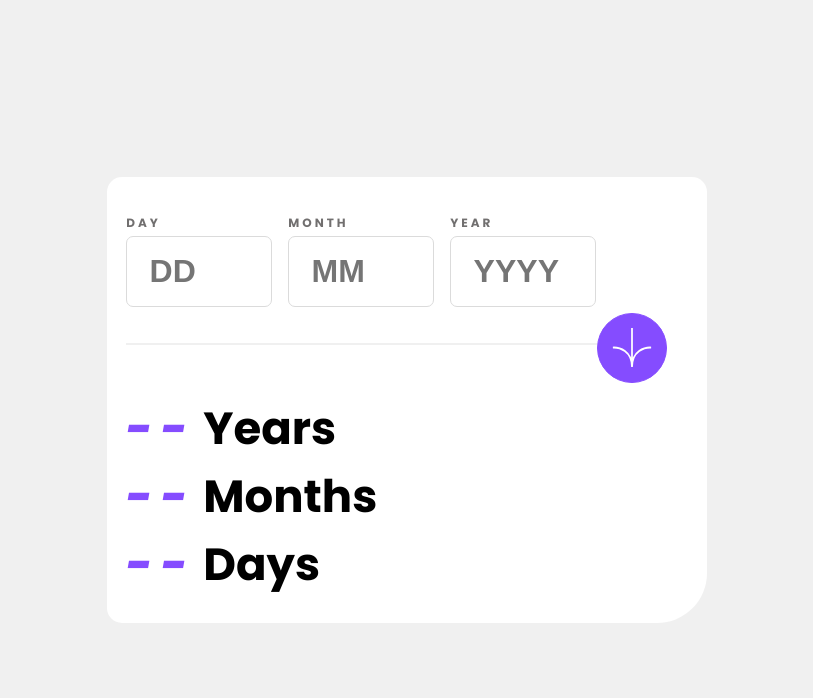
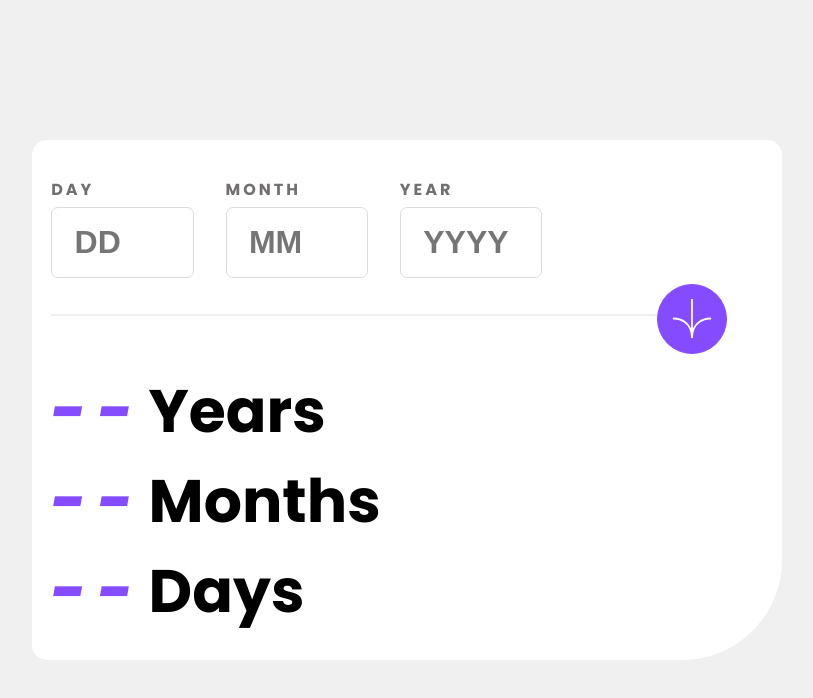
Before and after one commit to Julius-Java/ageCalculatore, a React (Vite) app: page / in a window 1280 px wide. Shown: the top 698 px of the page, without its empty margins (233-1046 px from the left). Built offline with nearby package versions, Linux system fonts and the light colour scheme.

Commit message:
Adjust main container size

```diff
--- a/src/index.css
+++ b/src/index.css
@@ -47,7 +47,7 @@ h3 {
   max-width: 400px;
   width: 90%;
   /* height: 200px; */
-  border-radius: 15px 15px 50px 15px;
+  border-radius: 15px 15px 100px 15px;
   padding: 1.3em 1em;
 }
 
@@ -77,7 +77,7 @@ h3 {
 }
 
 .label-input input::placeholder {
-  font: inherit;
+  font-family: inherit;
   font-size: 16px;
   font-weight: bold;
 }
@@ -214,3 +214,25 @@ hr {
     font-size: 45px;
   }
 }
+
+@media (min-width: 1000px) {
+  .App {
+    max-width: 750px;
+  }
+
+  .labelText {
+    font-size: 16px;
+  }
+
+  .field {
+    gap: 2rem;
+  }
+
+  .digit p, h3 {
+    font-size: 60px;
+  }
+
+  .field > * {
+    width: 20%;
+  }
+}
```
